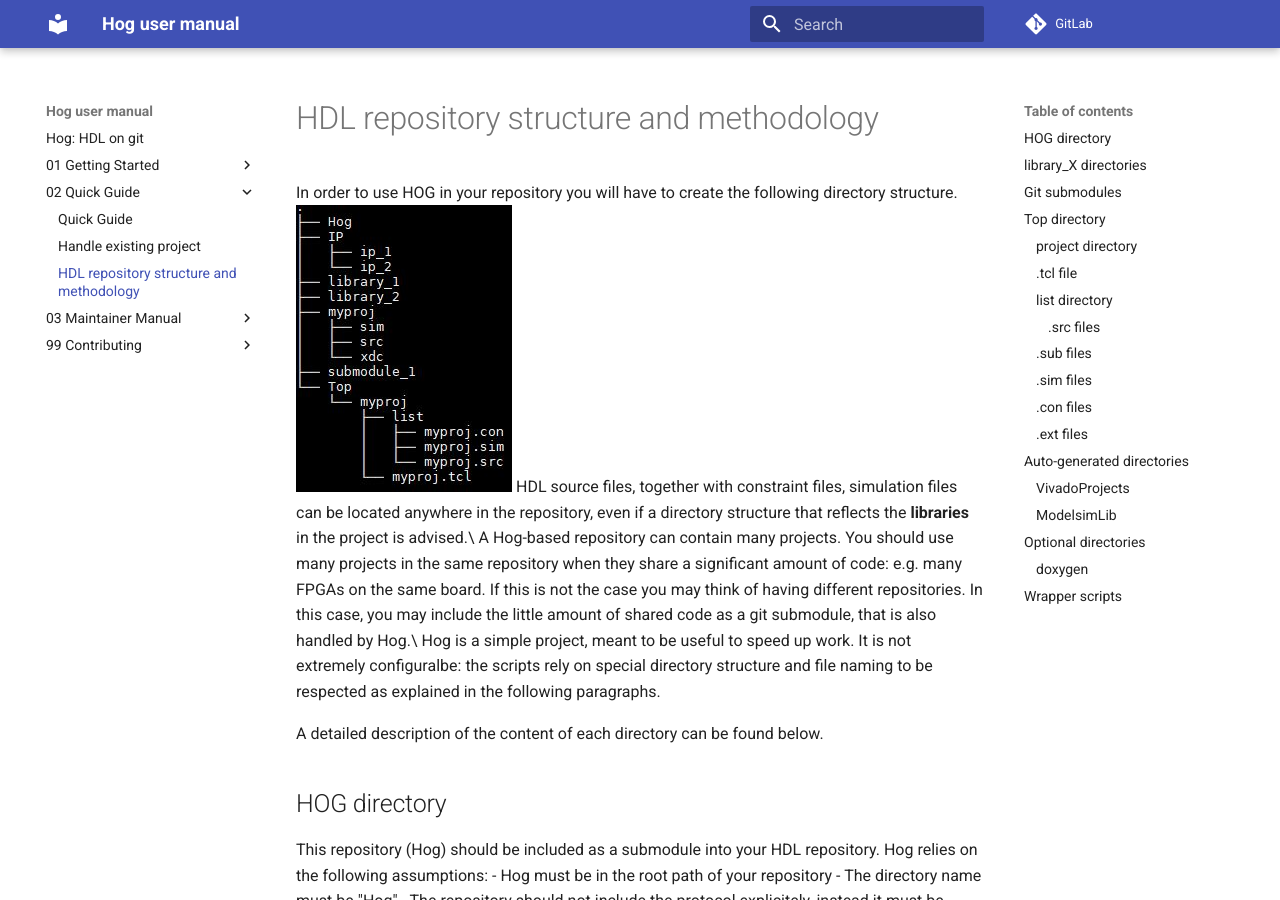
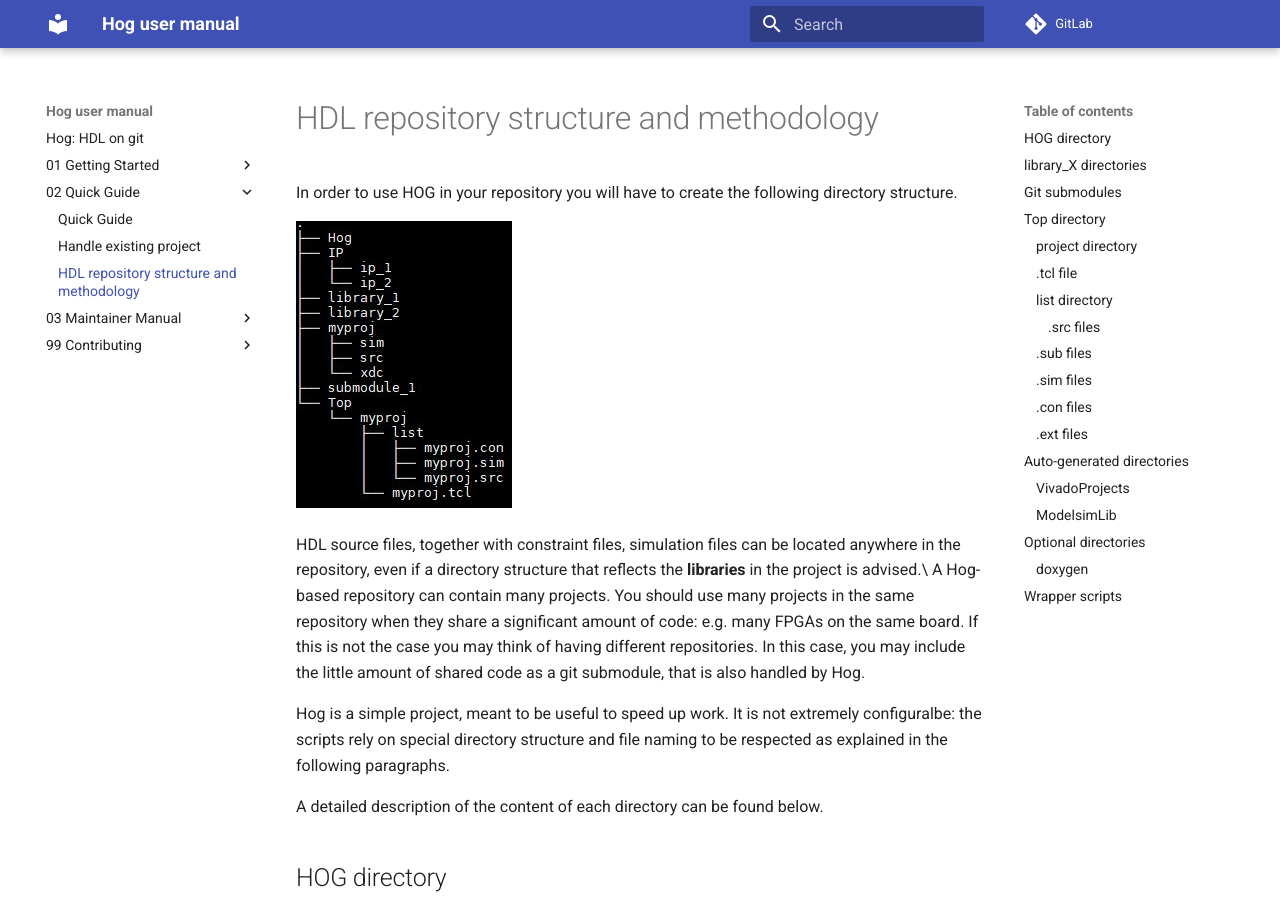
Before and after one commit to Hog-CERN/Hog, an MkDocs documentation site: the page built from docs/02-Quick-Guide/setupNewHogProject.md, in a window 1280 px wide and 900 px high. Built offline with MkDocs 1.6.1 and Material for MkDocs 9.7.7, drawn with Linux system fonts in a browser that asks for light colours; some of the changed text lies outside the part shown.

````diff
--- a/docs/02-Quick-Guide/setupNewHogProject.md
+++ b/docs/02-Quick-Guide/setupNewHogProject.md
@@ -1,12 +1,15 @@
 # HDL repository structure and methodology
 
 In order to use HOG in your repository you will have to create the following directory structure.
+
 ![](./figures/directory_structure.jpg)
+
 HDL source files, together with constraint files, simulation files can be located anywhere in the repository, even if a directory structure that reflects the __libraries__ in the project is advised.\
 A Hog-based repository can contain many projects.
 You should use many projects in the same repository when they share a significant amount of code: e.g. many FPGAs on the same board.
 If this is not the case you may think of having different repositories.
-In this case, you may include the little amount of shared code as a git submodule, that is also handled by Hog.\
+In this case, you may include the little amount of shared code as a git submodule, that is also handled by Hog.
+
 Hog is a simple project, meant to be useful to speed up work.
 It is not extremely configuralbe: the scripts rely on special directory structure and file naming to be respected as explained in the following paragraphs.
 
@@ -90,7 +93,8 @@ source $path_repo/Hog/Tcl/create-project.tcl
 
 ```
 
-This commant will instruct HOG to add all your files to the generated project.\
+This commant will instruct HOG to add all your files to the generated project.
+
 One example for a Vivado project is :
 
 ```console
````
